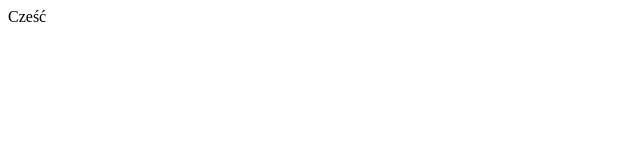
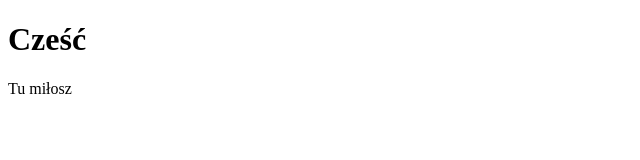
Before and after one commit to CruderCypress98/mkm, a plain HTML site: page index.html in a window 1280 px wide. Shown: the whole page, without its empty margins (0-640 px from the left). Drawn offline with Linux system fonts and the light colour scheme.

Commit message:
Dodanie h1

```diff
--- a/index.html
+++ b/index.html
@@ -7,6 +7,7 @@
     <title>Document</title>
 </head>
 <body>
-    Cześć
+    <h1>Cześć</h1>
+    <p>Tu miłosz</p>
 </body>
 </html>
```
